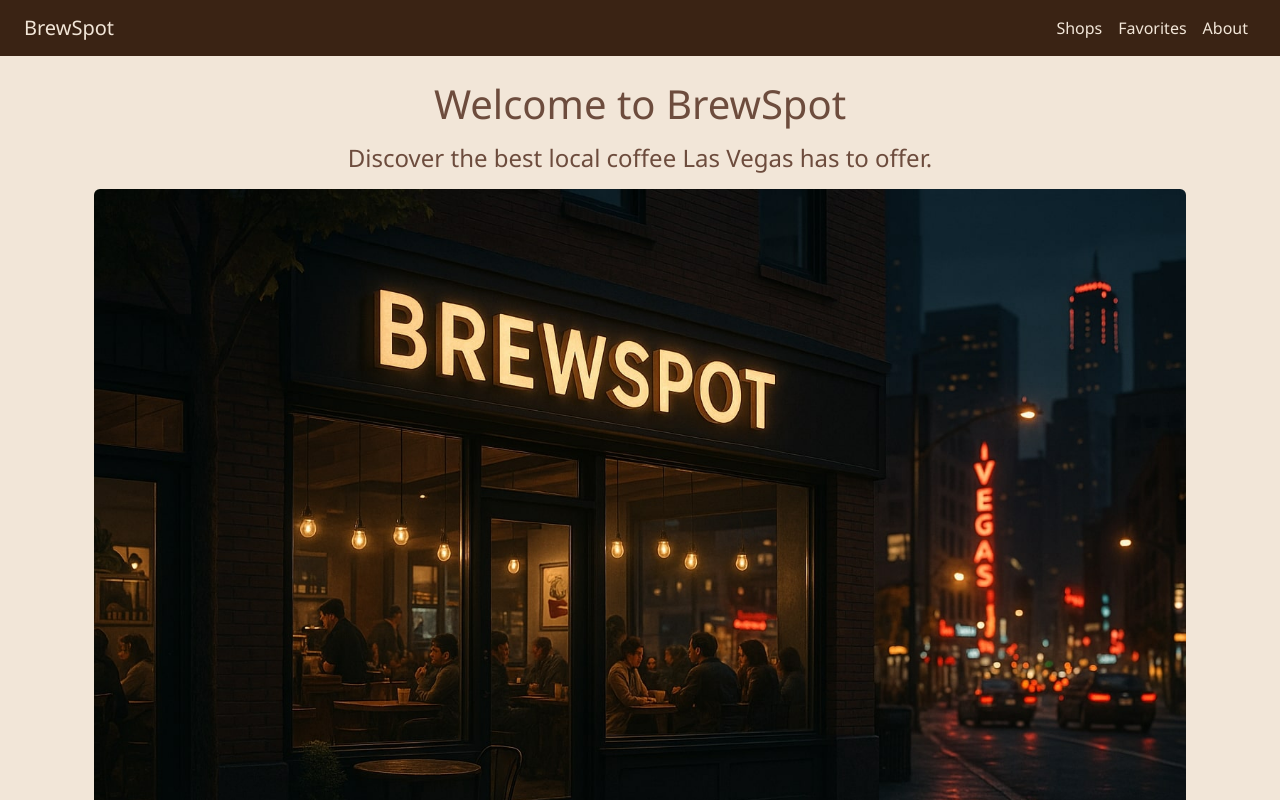
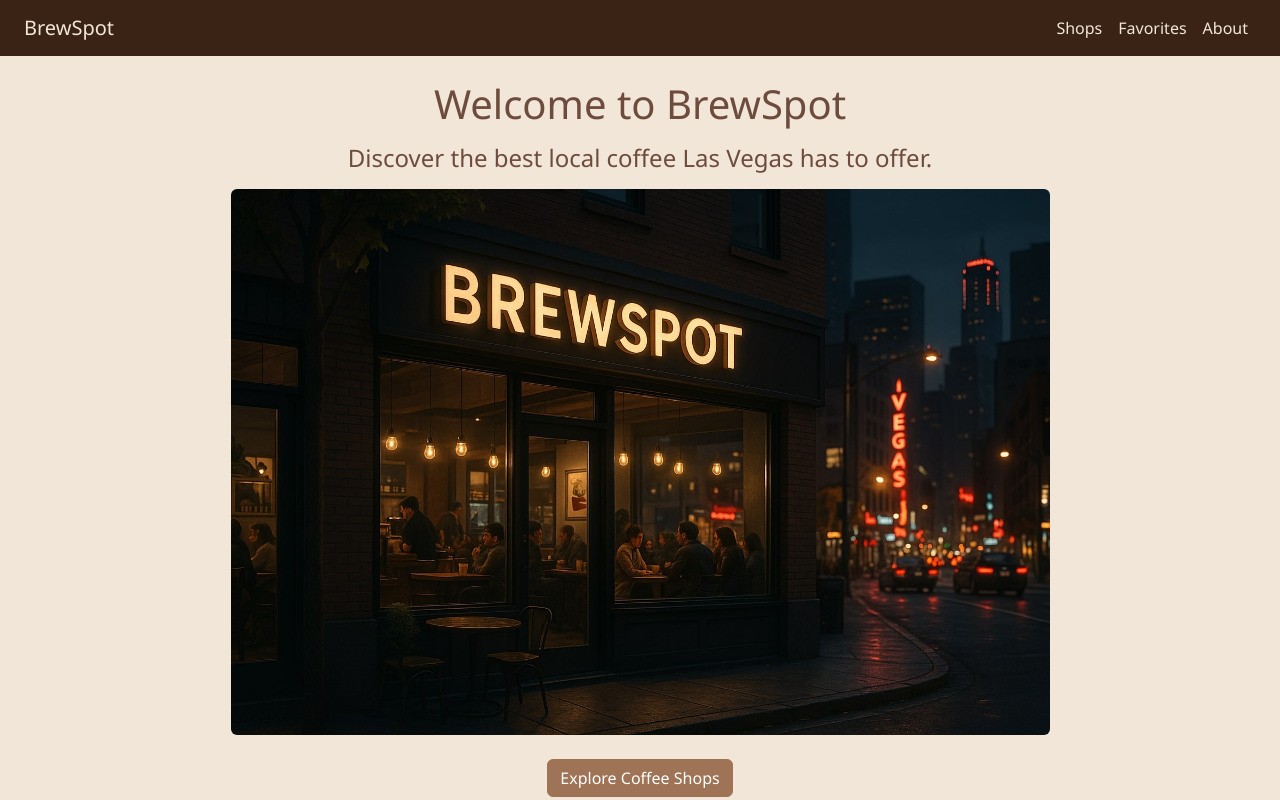
Before and after one commit to DarwinCasasola/brewspot-react, a React (Vite) app: page / in a window 1280 px wide. Shown: the top 800 px of the page. Built offline with nearby package versions, Linux system fonts and the light colour scheme.

Commit message:
image resizing

```diff
--- a/src/pages/Home.jsx
+++ b/src/pages/Home.jsx
@@ -10,7 +10,7 @@ function Home() {
         src={coffeeimg}
         alt="BrewSpot Coffee Vibes"
         className="img-fluid rounded mx-auto d-block"
-        style={{ maxWidth: "100%", height: "auto" }}
+        style={{ maxWidth: "75%", height: "auto" }}
       />
       <br />
       <Link to="/shops" className="btn btn-primary">Explore Coffee Shops</Link>
```
